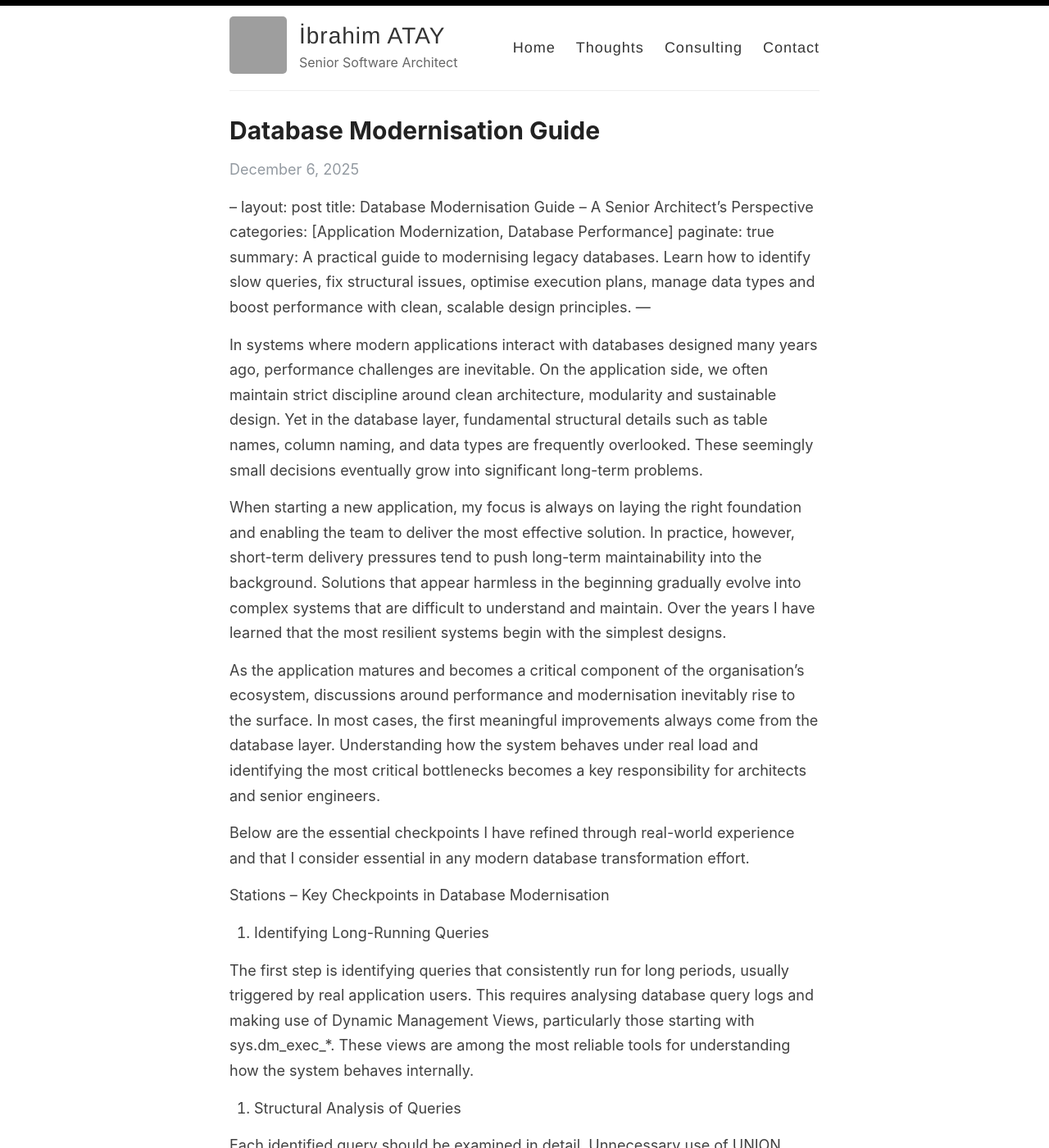
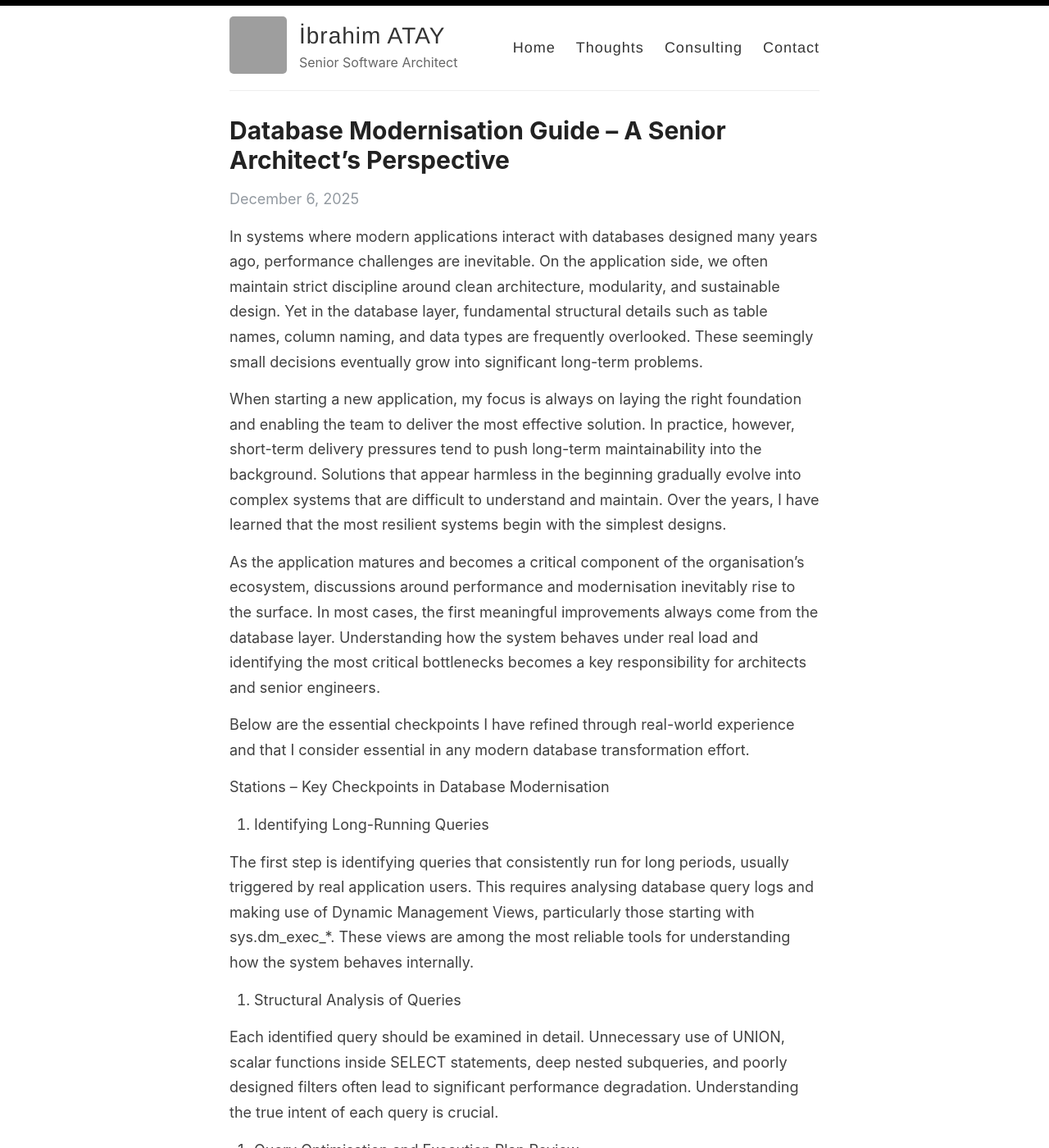
Before and after one commit to ibrahimatay/ibrahimatay.github.io, a Jekyll site: the page built from _posts/2025-12-06-Database-Modernisation-Guide.md, in a window 1280 px wide and 1400 px high. Shown: the whole window at 82% size. Built offline with Jekyll 4.4.1, drawn with Linux system fonts in a browser that asks for light colours; our own code applies the rules of GitHub Pages for plain Markdown files; some of the changed text lies outside the part shown; grey boxes are pictures that could not be loaded.

Commit message:
Fix formatting and punctuation in Database Guide

```diff
--- a/_posts/2025-12-06-Database-Modernisation-Guide.md
+++ b/_posts/2025-12-06-Database-Modernisation-Guide.md
@@ -1,14 +1,14 @@
---
+---
 layout: post
 title: Database Modernisation Guide – A Senior Architect’s Perspective
 categories: [Application Modernization, Database Performance]
 paginate: true
-summary: A practical guide to modernising legacy databases. Learn how to identify slow queries, fix structural issues, optimise execution plans, manage data types and boost performance with clean, scalable design principles.
+summary: A practical guide to modernising legacy databases. Learn how to identify slow queries, fix structural issues, optimise execution plans, manage data types, and boost performance with clean, scalable design principles.
 ---
 
-In systems where modern applications interact with databases designed many years ago, performance challenges are inevitable. On the application side, we often maintain strict discipline around clean architecture, modularity and sustainable design. Yet in the database layer, fundamental structural details such as table names, column naming, and data types are frequently overlooked. These seemingly small decisions eventually grow into significant long-term problems.
+In systems where modern applications interact with databases designed many years ago, performance challenges are inevitable. On the application side, we often maintain strict discipline around clean architecture, modularity, and sustainable design. Yet in the database layer, fundamental structural details such as table names, column naming, and data types are frequently overlooked. These seemingly small decisions eventually grow into significant long-term problems.
 
-When starting a new application, my focus is always on laying the right foundation and enabling the team to deliver the most effective solution. In practice, however, short-term delivery pressures tend to push long-term maintainability into the background. Solutions that appear harmless in the beginning gradually evolve into complex systems that are difficult to understand and maintain. Over the years I have learned that the most resilient systems begin with the simplest designs.
+When starting a new application, my focus is always on laying the right foundation and enabling the team to deliver the most effective solution. In practice, however, short-term delivery pressures tend to push long-term maintainability into the background. Solutions that appear harmless in the beginning gradually evolve into complex systems that are difficult to understand and maintain. Over the years, I have learned that the most resilient systems begin with the simplest designs.
 
 As the application matures and becomes a critical component of the organisation’s ecosystem, discussions around performance and modernisation inevitably rise to the surface. In most cases, the first meaningful improvements always come from the database layer. Understanding how the system behaves under real load and identifying the most critical bottlenecks becomes a key responsibility for architects and senior engineers.
 
@@ -21,15 +21,15 @@
 
 2. Structural Analysis of Queries
 
-Each identified query should be examined in detail. Unnecessary use of UNION, scalar functions inside SELECT statements, deep nested subqueries and poorly designed filters often lead to significant performance degradation. Understanding the true intent of each query is crucial.
+Each identified query should be examined in detail. Unnecessary use of UNION, scalar functions inside SELECT statements, deep nested subqueries, and poorly designed filters often lead to significant performance degradation. Understanding the true intent of each query is crucial.
 
 3. Query Optimisation and Execution Plan Review
 
-Once the problematic queries are identified, the optimisation phase begins. This includes revisiting join strategies, selecting the correct union operations, eliminating redundant filters and ensuring proper indexing. Reviewing the execution plan is the compass that guides these decisions.
+Once the problematic queries are identified, the optimisation phase begins. This includes revisiting join strategies, selecting the correct union operations, eliminating redundant filters, and ensuring proper indexing. Reviewing the execution plan is the compass that guides these decisions.
 
 4. Hidden Problems with Data Type Mismatches
 
-One of the most frequently overlooked issues in real projects is data type mismatch. A column that appears to contain numeric data might actually be defined as VARCHAR, or a date value might be stored as text. These decisions introduce implicit conversions, excessive CPU usage and hard-to-trace errors. Automatic conversions performed by the database are not always a benefit and often hide the root cause of performance issues.
+One of the most frequently overlooked issues in real projects is data type mismatch. A column that appears to contain numeric data might actually be defined as VARCHAR, or a date value might be stored as text. These decisions introduce implicit conversions, excessive CPU usage, and hard-to-trace errors. Automatic conversions performed by the database are not always a benefit and often hide the root cause of performance issues.
 
 5. Considering Materialised Views
 
@@ -45,7 +45,7 @@
 
 8. High-Load Analysis and Maintenance Operations
 
-It is critical to analyse table usage patterns and ensure that database statistics remain up to date. Regular index rebuilds, index reorganisations and statistics updates are essential for keeping the system healthy. Neglecting these operations eventually weakens even the most powerful hardware.
+It is critical to analyse table usage patterns and ensure that database statistics remain up to date. Regular index rebuilds, index reorganisations, and statistics updates are essential for keeping the system healthy. Neglecting these operations eventually weakens even the most powerful hardware.
 
 9. Evaluating the Need for Partitioning
 
@@ -53,7 +53,7 @@
 
 10. Reducing Linked Server Usage
 
-One of the biggest performance improvements often comes from reducing or eliminating Linked Server usage. Network latency, dependency on remote systems and implicit data type conversions make this approach costly and unpredictable in most scenarios.
+One of the biggest performance improvements often comes from reducing or eliminating Linked Server usage. Network latency, dependency on remote systems, and implicit data type conversions make this approach costly and unpredictable in most scenarios.
 
 # Conclusion – The Mindset of Continuous Improvement
 
```
